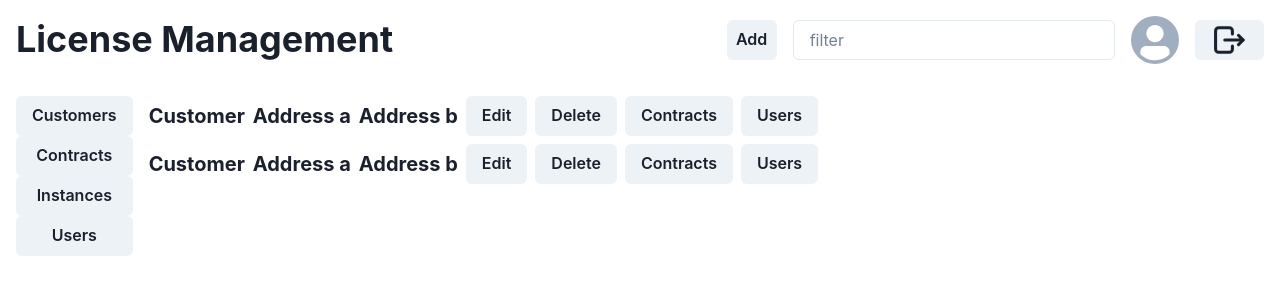
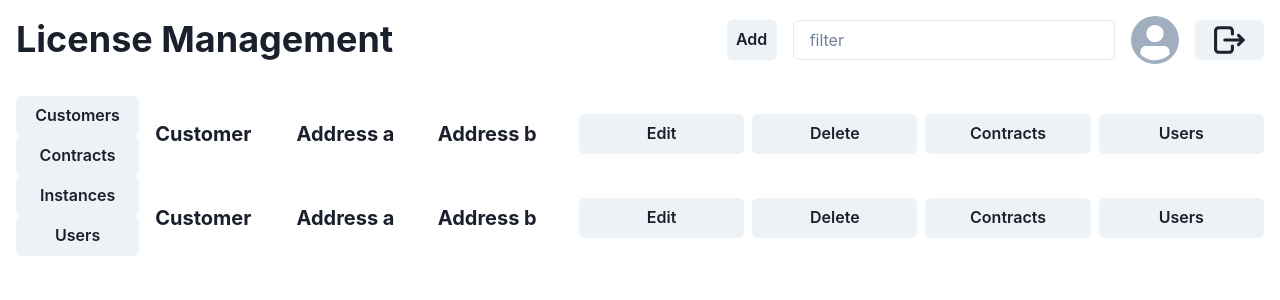
Before and after one commit to ralfze/group-04-license-management, a React (Create React App) app in the folder license-management/frontend/: page / in a window 1280 px wide. Shown: the top 300 px of the page. Built offline with nearby package versions, Linux system fonts and the light colour scheme.

Commit message:
Correct flex of UI #4

```diff
--- a/license-management/frontend/src/routes/root.js
+++ b/license-management/frontend/src/routes/root.js
@@ -15,11 +15,11 @@ import { Link } from 'react-router-dom';
 const Root = () => {
   return (
     <ChakraProvider>
-      <Flex as="div" p="1em" alignItems="center">
+      <Flex as="div" p="1em" alignItems="center" direction="row">
         <Heading as="h1">License Management</Heading>
         <Spacer />
 
-        <HStack spacing="1em">
+        <HStack spacing="1em" >
           <Button as={Link} to="/add" variant="solid" size="md">
             Add
           </Button>
@@ -31,11 +31,13 @@ const Root = () => {
         </HStack>
       </Flex>
 
-      <Flex as="nav" p="1em" alignItems="flex-start">
-        <Flex spacing="1em" direction="column">
+      <Flex as="nav" p="1em" direction="row">
+        <Flex spacing="1em" direction="column" flex="1">
+
           <Button as={Link} to="/customers" variant="solid" size="md">
             Customers
           </Button>
+
           <Button as={Link} to="/contracts" variant="solid" size="md">
             Contracts
           </Button>
@@ -47,63 +49,63 @@ const Root = () => {
           </Button>
         </Flex>
 
-        <Flex as="div" direction='column' paddingTop='0em' paddingLeft='1em' gap='0.5em'>
-          <HStack w='100%'>
-            <Heading as="h2" size="md">
+        <Flex as="div" direction='column' paddingTop='0em' paddingLeft='1em' gap='0.5em' flex="9">
+          <HStack flex="1">
+            <Heading as="h2" size="md" flex="1">
               Customer
             </Heading>
 
-            <Heading as="h2" size="md">
+            <Heading as="h2" size="md" flex="1">
               Address a
             </Heading>
 
-            <Heading as="h2" size="md">
+            <Heading as="h2" size="md" flex="1">
               Address b
             </Heading>
 
-            <Button as={Link} to="edit" variant="solid" size="md">
+            <Button as={Link} to="edit" variant="solid" size="md" flex="1">
               Edit
             </Button>
 
-            <Button as={Link} to="/delete" variant="solid" size="md">
+            <Button as={Link} to="/delete" variant="solid" size="md" flex="1">
               Delete
             </Button>
 
-            <Button as={Link} to="/contracts" variant="solid" size="md">
+            <Button as={Link} to="/contracts" variant="solid" size="md" flex="1">
               Contracts
             </Button>
 
-            <Button as={Link} to="/users" variant="solid" size="md">
+            <Button as={Link} to="/users" variant="solid" size="md" flex="1">
               Users
             </Button>
           </HStack>
 
-          <HStack w='100%'>
-            <Heading as="h2" size="md">
+          <HStack flex="1">
+            <Heading as="h2" size="md" flex="1">
               Customer
             </Heading>
 
-            <Heading as="h2" size="md">
+            <Heading as="h2" size="md" flex="1">
               Address a
             </Heading>
 
-            <Heading as="h2" size="md">
+            <Heading as="h2" size="md" flex="1">
               Address b
             </Heading>
 
-            <Button as={Link} to="edit" variant="solid" size="md">
+            <Button as={Link} to="edit" variant="solid" size="md" flex="1">
               Edit
             </Button>
 
-            <Button as={Link} to="/delete" variant="solid" size="md">
+            <Button as={Link} to="/delete" variant="solid" size="md" flex="1">
               Delete
             </Button>
 
-            <Button as={Link} to="/contracts" variant="solid" size="md">
+            <Button as={Link} to="/contracts" variant="solid" size="md" flex="1">
               Contracts
             </Button>
 
-            <Button as={Link} to="/users" variant="solid" size="md">
+            <Button as={Link} to="/users" variant="solid" size="md" flex="1">
               Users
             </Button>
           </HStack>
```
